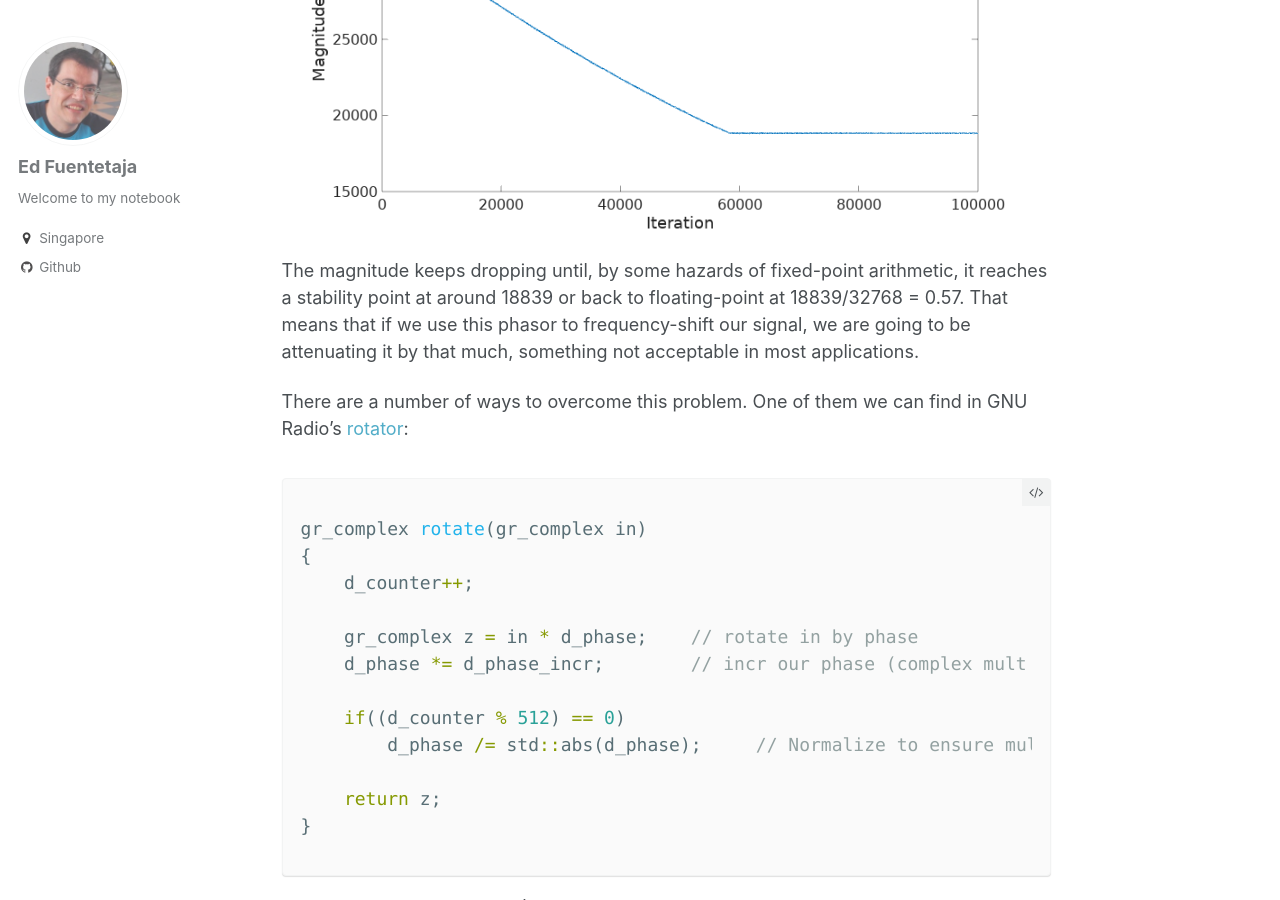
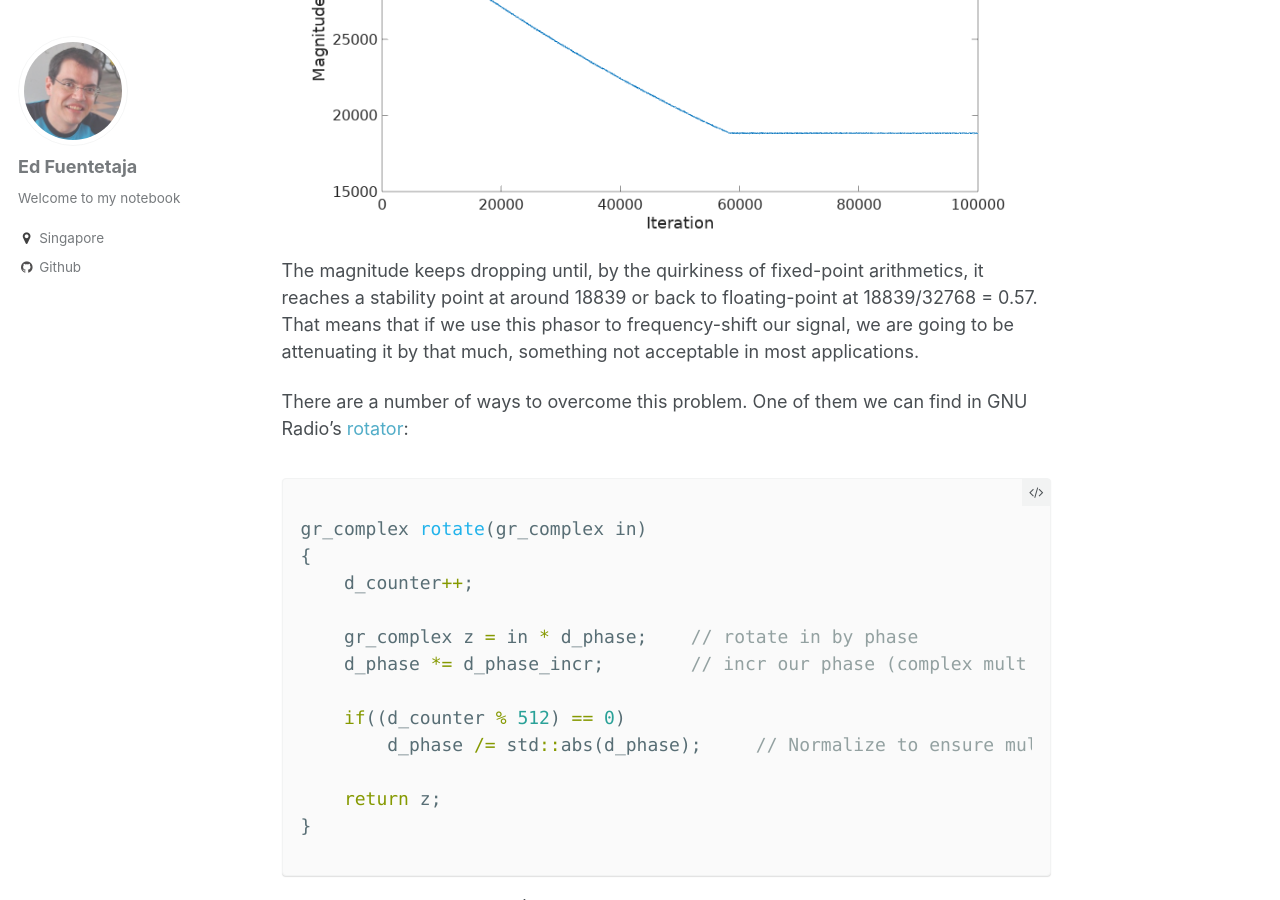
Before and after one commit to EdFuentetaja/EdFuentetaja.github.io, a Jekyll site: the page built from _posts/2019-07-27-frequency_shifting.markdown, in a window 1280 px wide and 900 px high, scrolled down 4731 px. Built offline with Jekyll 4.4.1, drawn with Linux system fonts in a browser that asks for light colours; formulas are drawn with MathJax 3; comment, search, counter and statistics services are not loaded.

Commit message:
Fixed wording.

```diff
--- a/_posts/2019-07-27-frequency_shifting.markdown
+++ b/_posts/2019-07-27-frequency_shifting.markdown
@@ -117,7 +117,7 @@ Plotting the magnitude of the generated phasor exposes the problem:
 
 ![Phasor magnitude problem][phasor_magnitude_problem]{:.center-image}
 
-The magnitude keeps dropping until, by some hazards of fixed-point arithmetic, it reaches a stability point at around 18839 or back to floating-point at 18839/32768 = 0.57. That means that if we use this phasor to frequency-shift our signal, we are going to be attenuating it by that much, something not acceptable in most applications.
+The magnitude keeps dropping until, by the quirkiness of fixed-point arithmetics, it reaches a stability point at around 18839 or back to floating-point at 18839/32768 = 0.57. That means that if we use this phasor to frequency-shift our signal, we are going to be attenuating it by that much, something not acceptable in most applications.
 
 There are a number of ways to overcome this problem. One of them we can find in GNU Radio's [rotator][rotator]:
 
```
